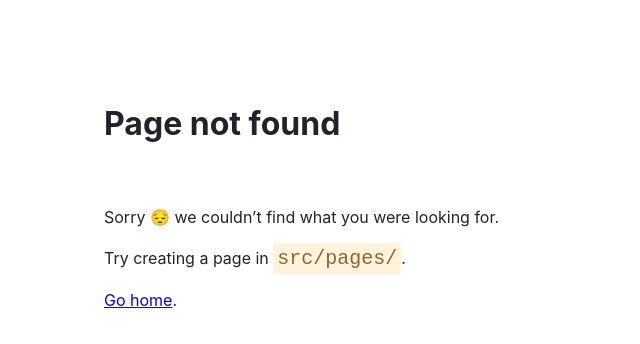
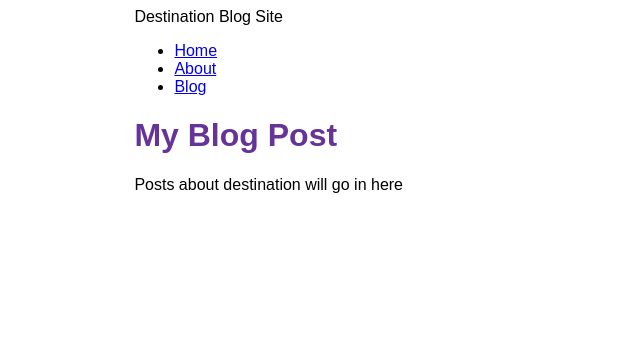
Before and after one commit to erwintobing15/gatsby-blog-site, a Gatsby site: page /blog in a window 1280 px wide. Before the commit this address had no page. Shown: the whole page, without its empty margins (0-640 px from the left). Built offline with nearby package versions, Linux system fonts and the light colour scheme; Gatsby itself is replaced by a stand-in of ours.

Commit message:
Create a new blog page

```diff
--- a/src/components/layout.js
+++ b/src/components/layout.js
@@ -36,6 +36,11 @@ const Layout = ({ pageTitle, children }) => {
               About
             </Link>
           </li>
+          <li className={navLinksItem}>
+            <Link to='blog' className={navLinksText}>
+              Blog
+            </Link>
+          </li>
         </ul>
       </nav>
       <main>
--- /dev/null
+++ b/src/pages/blog.js
@@ -0,0 +1,12 @@
+import * as React from 'react'
+import Layout from '../components/Layout'
+
+const BlogPage = () => {
+  return (
+    <Layout pageTitle="My Blog Post">
+      <p>Posts about destination will go in here</p>
+    </Layout>
+  )
+}
+
+export default BlogPage
```
